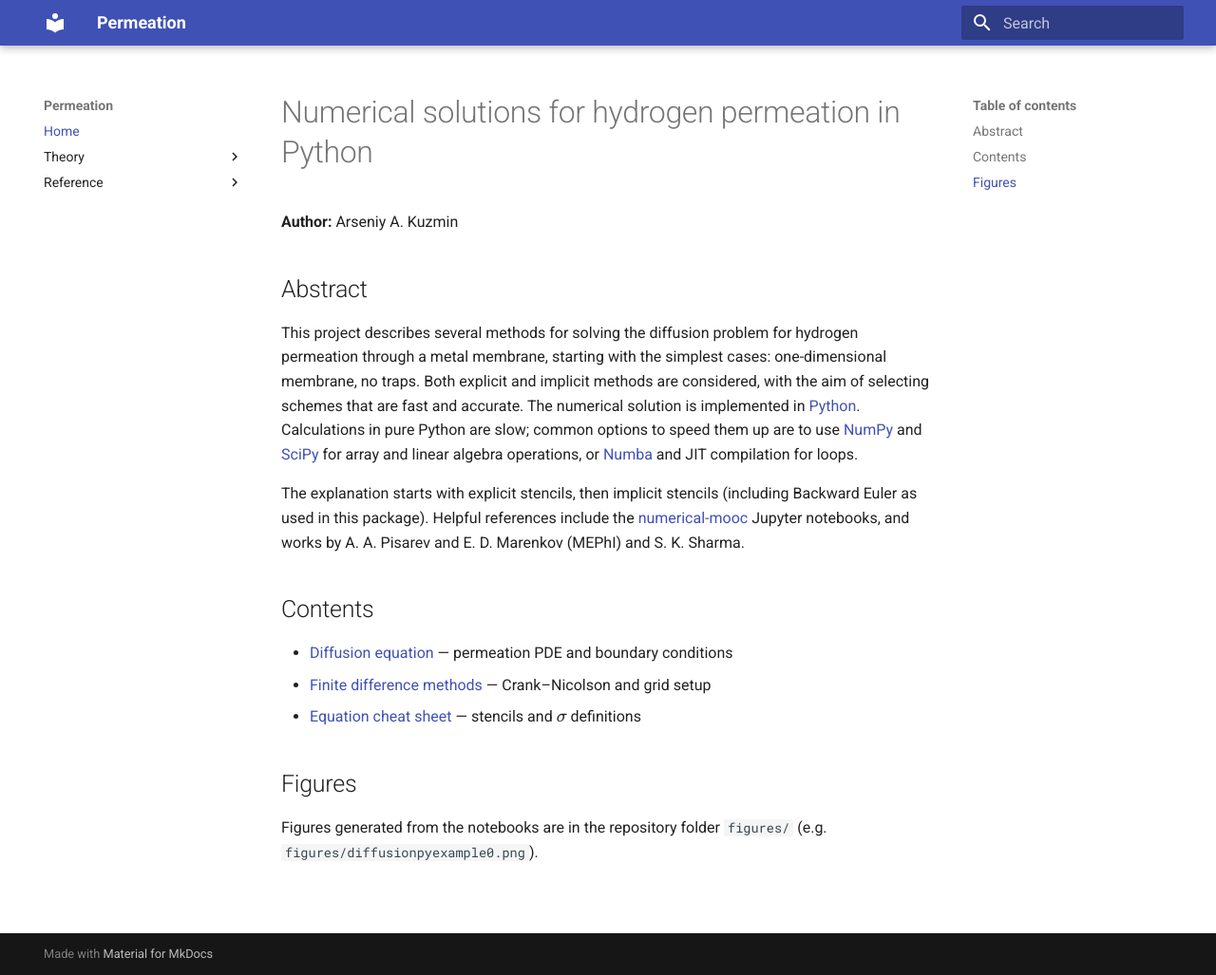
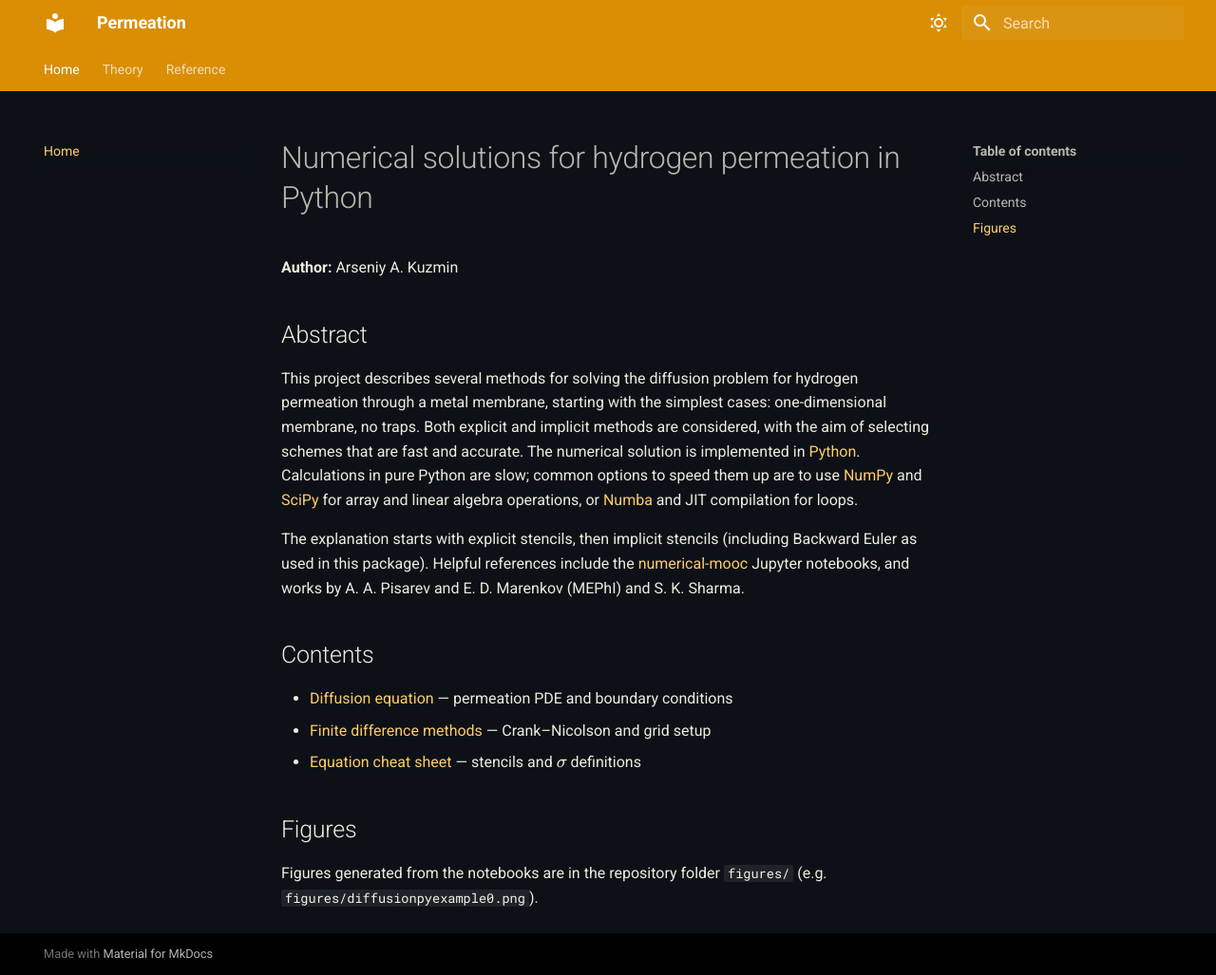
Before and after one commit to queezz/PermeationFit, an MkDocs documentation site: the page built from docs/index.md, in a window 1280 px wide and 1027 px high. Shown: the whole window at 95% size. Built offline with MkDocs 1.6.1 and Material for MkDocs 9.7.7, drawn with Linux system fonts in a browser that asks for light colours.

Commit message:
upd[mkdocs] style update

```diff
--- /dev/null
+++ b/docs/styles/brand.css
@@ -0,0 +1,102 @@
+/* Custom dark scheme: bh-dark */
+[data-md-color-scheme="bh-dark"] {
+  color-scheme: dark;
+
+  /* ===== Brand primary (top bar, links) ===== */
+  --md-primary-fg-color: #d98e04; /* warmer orange-yellow */
+  --md-primary-fg-color--light: #ffb84d;
+  --md-primary-fg-color--dark: #b37400;
+  --md-typeset-a-color: #ffcc66; /* warm yellow for links */
+
+  /* ===== Page + surface backgrounds ===== */
+  --md-default-bg-color: #0d1117;
+  --md-code-bg-color:    #1e2228;
+
+  /* ===== Text colors ===== */
+  --md-default-fg-color:            rgba(255,255,240,.92);
+  --md-default-fg-color--light:     rgba(255,255,240,.70);
+  --md-default-fg-color--lighter:   rgba(255,255,240,.50);
+  --md-default-fg-color--lightest:  rgba(255,255,240,.30);
+  --md-typeset-color:               var(--md-default-fg-color);
+
+  /* ===== Code colors ===== */
+  --md-code-fg-color: rgba(255,255,240,.95);
+  --md-typeset-code-color: var(--md-code-fg-color);
+  --md-typeset-code-bg: rgba(255,255,255,.08);
+  --md-code-hl-operator-color: #f0f0d0;
+  --md-code-hl-keyword-color:  #f4c542; /* golden yellow */
+  --md-code-hl-string-color:   #f9e076; /* soft warm yellow */
+  --md-code-hl-number-color:   #f2b56b; /* warm orange */
+  --md-code-hl-name-color:     #7acf42; /* soft green */
+  --md-code-hl-attr-color:     #9df0b2; /* light green */
+  --md-code-hl-builtin-color:  #a1ebea; /* warm yellow for builtins/commands like 'source' */
+  --md-code-hl-variable-color: #ffcc66;
+  --md-code-hl-comment-color:  rgba(226, 196, 161, 0.718);
+  --md-code-hl-punctuation-color: rgba(255,255,240,.75); /* brighter punctuation like . and , */
+  --md-code-selection-bg-color: rgba(0, 0, 0, 0.359);
+
+  /* Subtle shadows */
+  --md-shadow-z1: 0 2px 4px rgba(0,0,0,.5);
+
+  /* Highlight color for active nav and TOC */
+  --md-accent-fg-color: #66ffa8; /* warm yellow for highlight */
+}
+
+[data-md-color-scheme="bh-dark"] .md-header,
+[data-md-color-scheme="bh-dark"] .md-tabs {
+  background-color: var(--md-primary-fg-color);
+}
+
+[data-md-color-scheme="bh-dark"] .md-typeset code {
+  background-color: var(--md-typeset-code-bg);
+  color: var(--md-typeset-code-color);
+}
+
+[data-md-color-scheme="bh-dark"] .md-typeset pre > code,
+[data-md-color-scheme="bh-dark"] pre code {
+  background-color: var(--md-code-bg-color);
+  color: var(--md-code-fg-color);
+}
+
+/* Target punctuation and special tokens in code blocks */
+[data-md-color-scheme="bh-dark"] .md-typeset pre .p, /* Pygments punctuation */
+[data-md-color-scheme="bh-dark"] .md-typeset pre .o { /* operators */
+  color: var(--md-code-hl-punctuation-color);
+}
+
+/* Target builtins/commands like 'source' */
+[data-md-color-scheme="bh-dark"] .md-typeset pre .nb {
+  color: var(--md-code-hl-builtin-color);
+}
+
+[data-md-color-scheme="bh-dark"] .md-search__form {
+  background-color: rgba(255,255,255,.06);
+}
+
+[data-md-color-scheme="bh-dark"] .md-typeset blockquote {
+  background-color: #282d35;
+  border-left: 0.25rem solid #d7ae3b;
+  color: var(--md-default-fg-color);
+  padding: .8em 1em .8em 1.2em;
+  border-radius: 6px;
+}
+
+/* Keyboard keycaps — dark mode */
+[data-md-color-scheme="bh-dark"] .md-typeset kbd {
+  background: rgba(255,255,255,.08);
+  color: var(--md-default-fg-color);
+  border: 1px solid rgba(255,255,255,.20);
+  border-bottom-width: 2px;
+  border-radius: .35rem;
+  padding: .1em .45em;
+  font-size: .85em;
+  font-weight: 600;
+  box-shadow: inset 0 -2px 0 rgba(0,0,0,.35);
+}
+
+/* Nice joiner and spacing for sequences like <kbd>Ctrl</kbd><kbd>D</kbd> */
+[data-md-color-scheme="bh-dark"] .md-typeset kbd + kbd { margin-left: .15rem; }
+[data-md-color-scheme="bh-dark"] .md-typeset kbd + kbd::before {
+  content: " + ";
+  color: var(--md-default-fg-color--light);
+}
--- a/mkdocs.yml
+++ b/mkdocs.yml
@@ -1,13 +1,57 @@
 site_name: Permeation
 site_description: Numerical solutions for hydrogen permeation in Python
+docs_dir: docs
 repo_url: ""
+
 theme:
   name: material
+  icon:
+    repo: fontawesome/brands/github
+  features:
+    - navigation.instant
+    - navigation.tracking
+    - content.code.copy
+    - navigation.tabs
+    - content.image.zoom
   palette:
+    - scheme: bh-dark
+      primary: custom
+      accent: yellow
+      toggle:
+        icon: material/weather-sunny
+        name: Switch to light mode
     - scheme: default
-      primary: indigo
-  features:
-    - content.tabs.link
+      primary: amber
+      accent: red
+      toggle:
+        icon: material/weather-night
+        name: Switch to dark mode
+
+plugins:
+  - search
+
+markdown_extensions:
+  - admonition
+  - attr_list
+  - def_list
+  - footnotes
+  - pymdownx.details
+  - pymdownx.superfences
+  - pymdownx.arithmatex:
+      generic: true
+  - toc:
+      permalink: true
+  - pymdownx.highlight
+  - pymdownx.inlinehilite
+  - tables
+  - md_in_html
+
+extra_javascript:
+  - javascripts/config.js
+  - https://polyfill.io/v3/polyfill.min.js?features=es6
+  - https://cdn.jsdelivr.net/npm/mathjax@3/es5/tex-mml-chtml.js
+extra_css:
+  - styles/brand.css
 
 nav:
   - Home: index.md
@@ -16,14 +60,3 @@ nav:
     - Finite difference methods: theory/finite_methods.md
   - Reference:
     - Equation cheat sheet: reference/equations.md
-
-markdown_extensions:
-  - pymdownx.arithmatex:
-      generic: true
-  - pymdownx.superfences
-  - tables
-
-extra_javascript:
-  - javascripts/config.js
-  - https://polyfill.io/v3/polyfill.min.js?features=es6
-  - https://cdn.jsdelivr.net/npm/mathjax@3/es5/tex-mml-chtml.js
```
